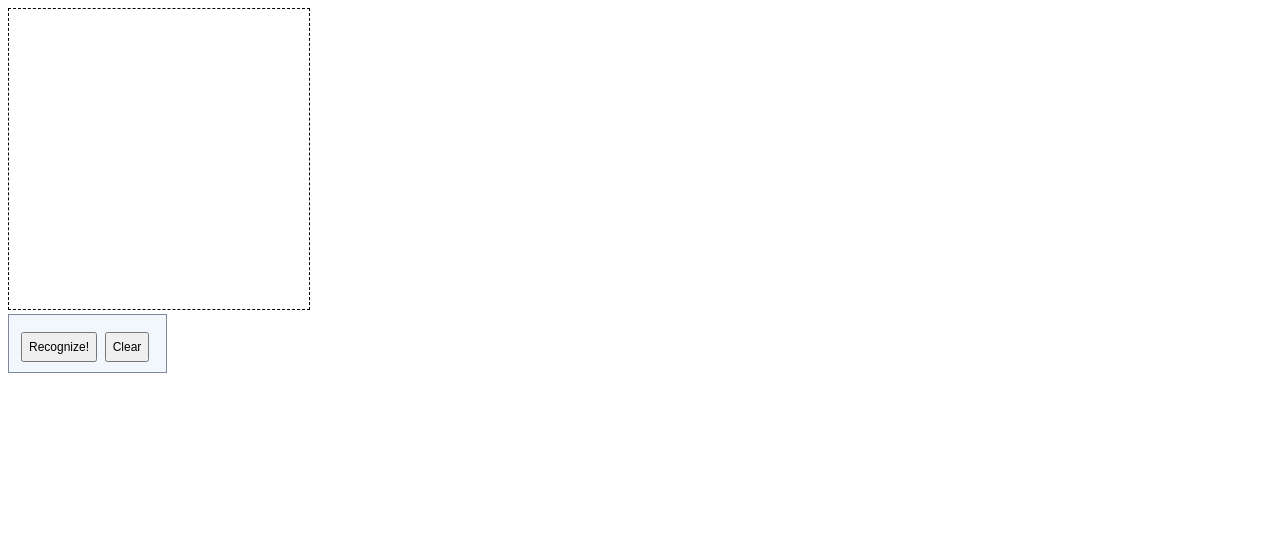
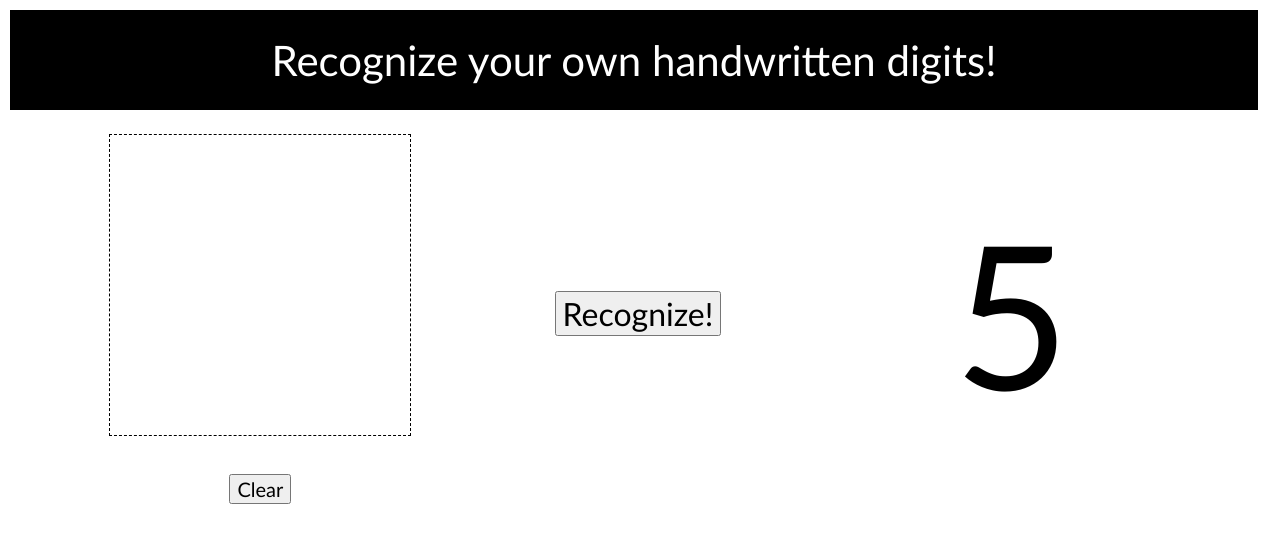
Before and after one commit to Drymonade/kedr, a plain HTML site: page templates/index.html in a window 1280 px wide. Drawn offline with nearby package versions, Linux system fonts and the light colour scheme.

Commit message:
Stable release 0.1

```diff
--- a/static/index.css
+++ b/static/index.css
@@ -1,31 +1,40 @@
 body {
     background: white;
-}
-
-.Toolbar {
-    float: left;
-    font-family: 'Trebuchet MS';
-    font-size: 14px;
-    font-variant: small-caps;
-    text-align: center;
-    background: #F2F7FE;
-    padding: 10px 15px 3px 10px;
-    margin-bottom: 1px;
-    margin-right: 1px;
-    border: 1px solid #7B899B;
-}
-
-.Toolbar button {
-    padding: 6px;
-    margin: 7px 2px;
-    font-variant: normal;
-    font-size: 12px;
-}
-
-.CanvasContainer {
-    clear: both;
 }
 
 canvas {
     border: 1px dashed black;
 }
+
+.Result {
+    font-size: 200px;
+    font-family: 'Trebuchet MS';
+}
+
+.MainTable {
+    width: 100%;
+}
+
+.MiddleContent {
+    height: 350px;
+    vertical-align: center;
+}
+
+.Header {
+    font-family: 'Trebuchet MS';
+    font-size: 42px;
+    background: black;
+    text-align: center;
+    color: white;
+    height: 100px;
+}
+
+.RecognizeButton {
+    font-size: 32px;
+    font-family: 'Trebuchet MS';
+}
+
+.ClearButton {
+    font-size: 20px;
+    font-family: 'Trebuchet MS';
+}
--- a/static/index.js
+++ b/static/index.js
@@ -4,7 +4,7 @@ var context;
 function draw(e) {
     if (isDrawing === true) {
         var x = e.pageX - canvas.offsetLeft;
-        var y = e.pageY - canvas.offsetTop;
+        var y = e.pageY - canvas.offsetTop - 150;
 
 		context.lineTo(x, y);
 		context.stroke();
@@ -23,10 +23,6 @@ function stopDrawing () {
 
 function clearCanvas () {
 	context.clearRect(0, 0, canvas.width, canvas.height);
-}
-
-function saveCanvas () {
-    alert(canvas.toDataURL());
 }
 
 function scaleCanvas (canvas, width, height) {
@@ -61,9 +57,7 @@ function SendRequest(){
                 $("#Answer").text(response.answer);
             }
      });
-
 }
-
 
 window.onload = function () {
 
@@ -71,7 +65,7 @@ window.onload = function () {
     context = canvas.getContext("2d");
 
     context.strokeStyle = 'rgb(0,0,0)';
-    context.lineWidth = 5;
+    context.lineWidth = 15;
 
     canvas.onmousedown = startDrawing;
     canvas.onmouseup = stopDrawing;
--- a/templates/index.html
+++ b/templates/index.html
@@ -9,16 +9,38 @@
         <script type="text/javascript" src="/static/index.js"></script>
     </head>
     <body>
-        <div class="CanvasContainer">
-            <canvas id="drawingCanvas" width="300" height="300"></canvas>
-        </div>
-
-        <div class="Toolbar">
-            <button onclick="SendRequest()">Recognize!</button>
-            <button onclick="clearCanvas()">Clear</button>
-        </div>
-        <div>
-            <label id="Answer"></label>
-        </div>
+         <table class="MainTable">
+            <tr class="Header">
+                <td colspan=3>
+                    Recognize your own handwritten digits!
+                </td>
+            </tr>
+            <tr class="MiddleContent">
+                <td width=40%>
+                    <div class="CanvasContainer" align=center>
+                        <canvas id="drawingCanvas" width="300" height="300"></canvas>
+                    </div>
+                </td>
+                <td width=20% rowspan=2>
+                    <div class="Toolbar" align=center>
+                        <button class="RecognizeButton" onclick="SendRequest()">Recognize!</button>
+                    </div>
+                </td>
+                <td rowspan=2>
+                    <div class="Result" align=center>
+                        <label id="Answer">5</label>
+                    </div>
+                </td>
+            </tr>
+            <tr class="BottomContent" height=50px>
+              <td>
+                <div class="ClearButtonDiv" align=center>
+                  <button class="ClearButton" onclick="clearCanvas()">Clear</button>
+                </div>
+              </td>
+              <td></td>
+              <td></td>
+            </tr>
+        </table>
     </body>
 </html>
```
Also changed, not shown: 3.png (deleted), 1 other file.
